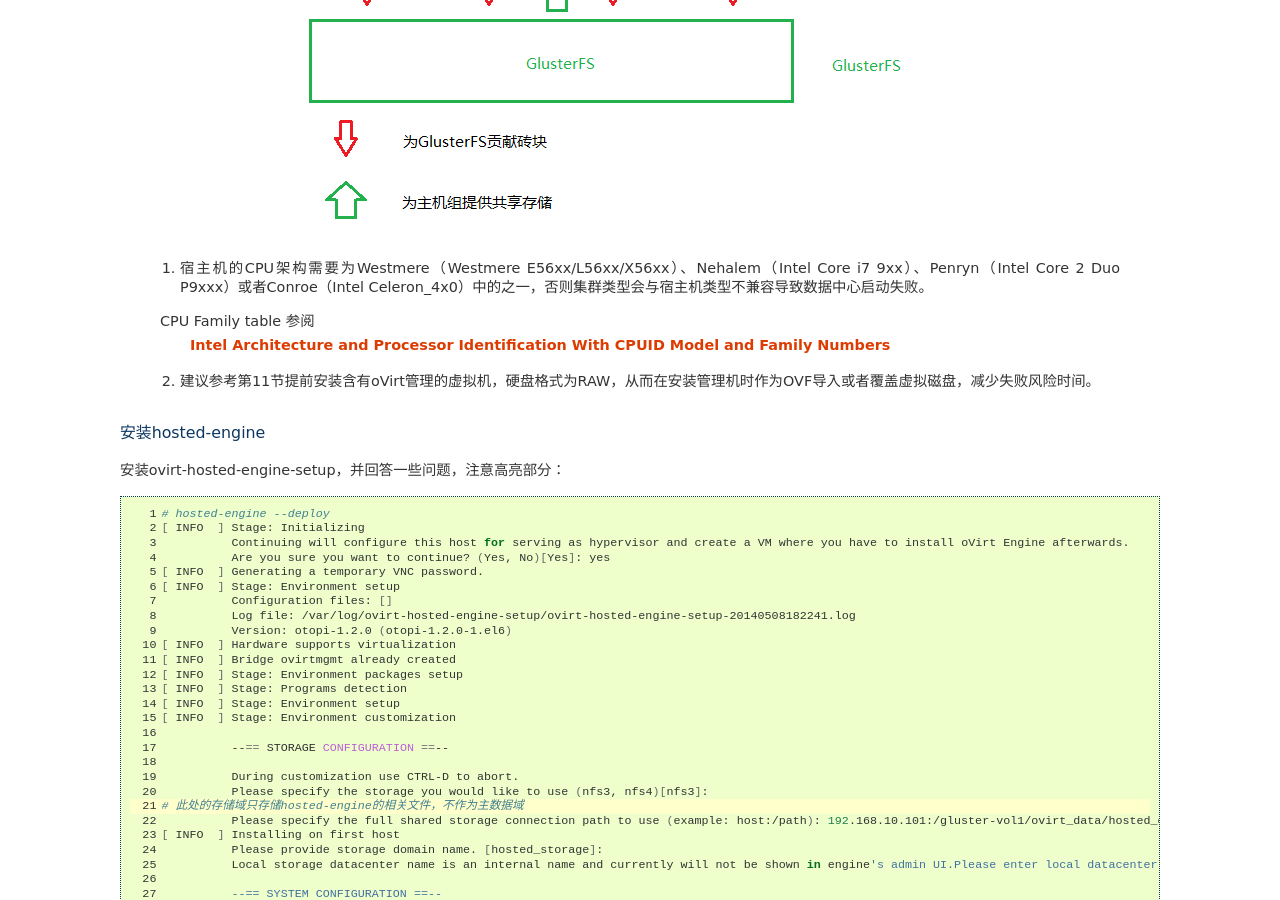
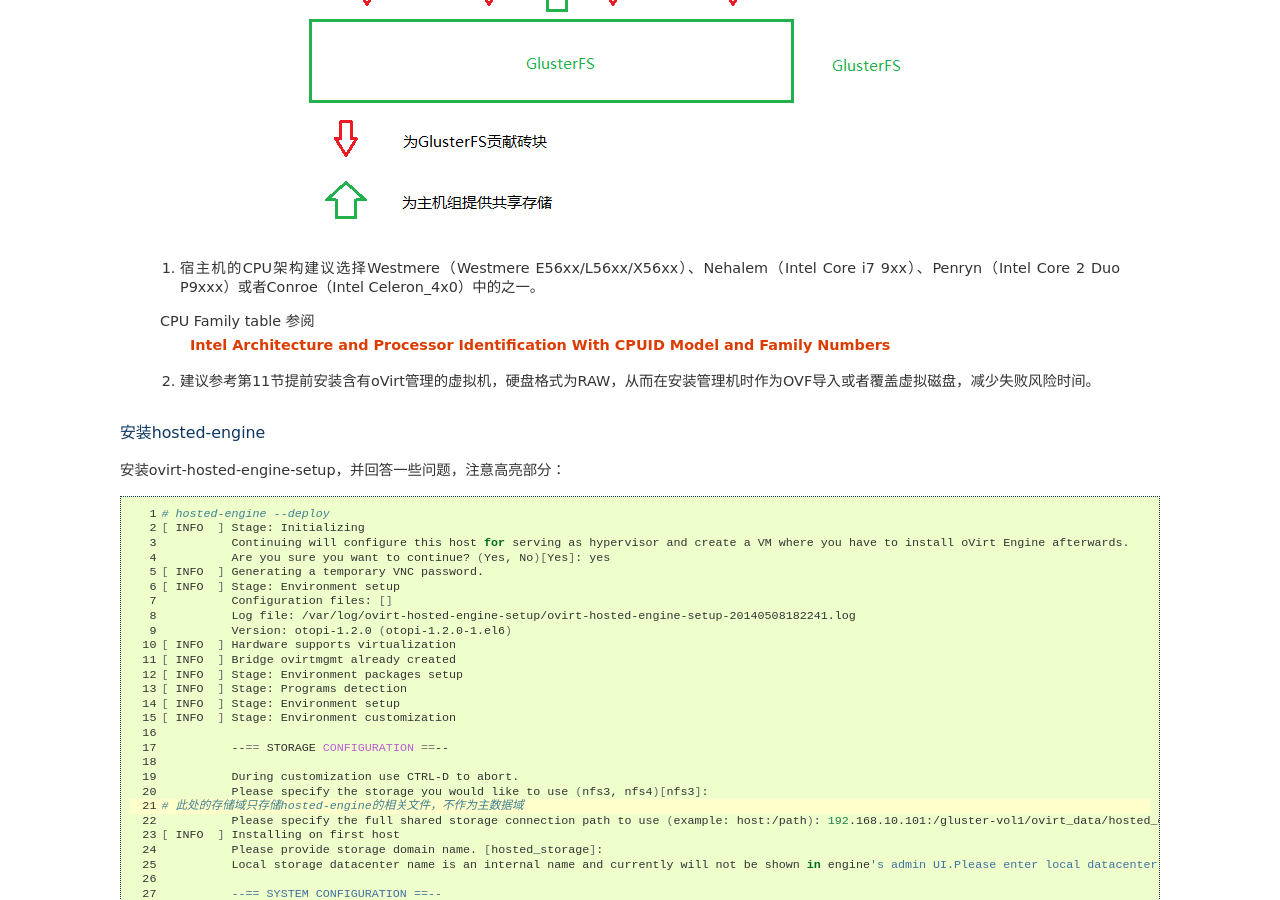
Before and after one commit to lofyer/InTheCloud, a Sphinx documentation site: the page built from source/posts/ch03.rst, in a window 1280 px wide and 900 px high, scrolled down 6535 px. Built offline with Sphinx 7.4.7, drawn with Linux system fonts in a browser that asks for light colours; formulas are drawn with MathJax 3.

Commit message:
需要->建议

```diff
--- a/source/posts/ch03.rst
+++ b/source/posts/ch03.rst
@@ -291,7 +291,7 @@
 
 .. epigraph::
 
-    1. 宿主机的CPU架构需要为Westmere（Westmere E56xx/L56xx/X56xx）、Nehalem（Intel Core i7 9xx）、Penryn（Intel Core 2 Duo P9xxx）或者Conroe（Intel Celeron_4x0）中的之一，否则集群类型会与宿主机类型不兼容导致数据中心启动失败。
+    1. 宿主机的CPU架构建议选择Westmere（Westmere E56xx/L56xx/X56xx）、Nehalem（Intel Core i7 9xx）、Penryn（Intel Core 2 Duo P9xxx）或者Conroe（Intel Celeron_4x0）中的之一。
 
     CPU Family table 参阅
         `Intel Architecture and Processor Identification With CPUID Model and Family Numbers <https://software.intel.com/en-us/articles/intel-architecture-and-processor-identification-with-cpuid-model-and-family-numbers>`_
```
